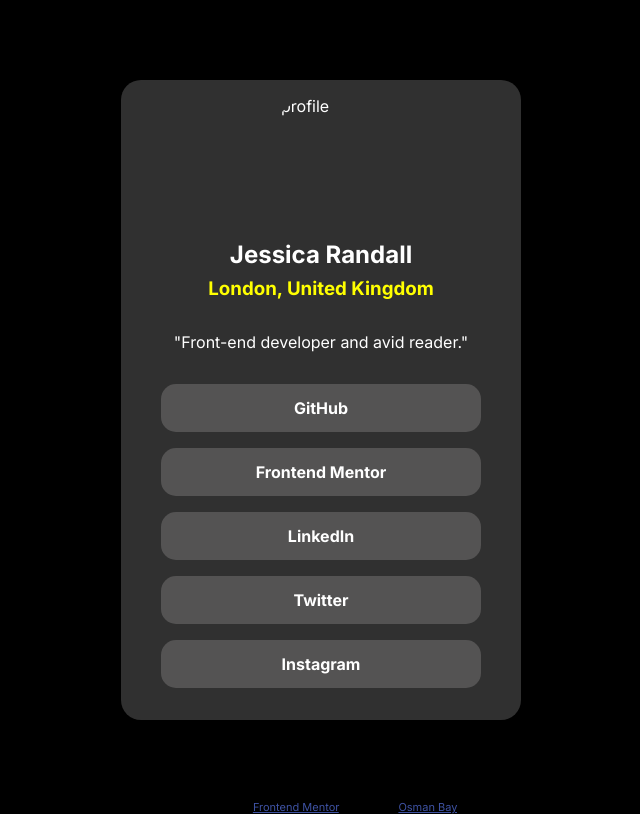
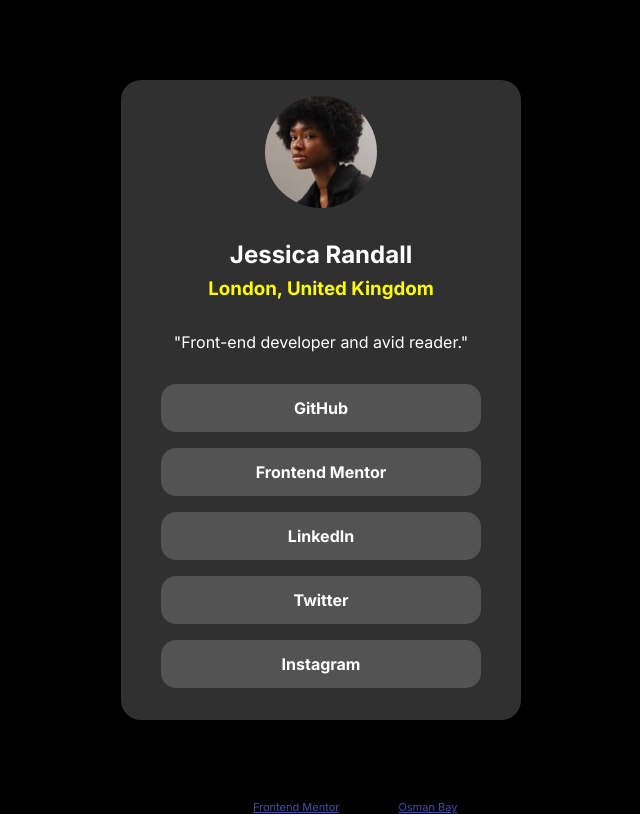
Before and after one commit to osmanbayy/social-links-profile, a plain HTML site: page index.html in a window 1280 px wide. Shown: the whole page, without its empty margins (319-959 px from the left). Drawn offline with Linux system fonts and the light colour scheme; a script that the page names is missing.

Commit message:
Update index.html
image source edited

```diff
--- a/index.html
+++ b/index.html
@@ -20,7 +20,7 @@
   <div class="container">
     <div class="profile">
       <div class="container-head">
-        <img class="avatar" src="./assets/images/avatar-jessica.jpeg" alt="profile">
+        <img class="avatar" src="avatar-jessica.jpeg" alt="profile">
         <h2>Jessica Randall</h2>
         <h3>London, United Kingdom</h3>
         <p>"Front-end developer and avid reader."</p>
```
